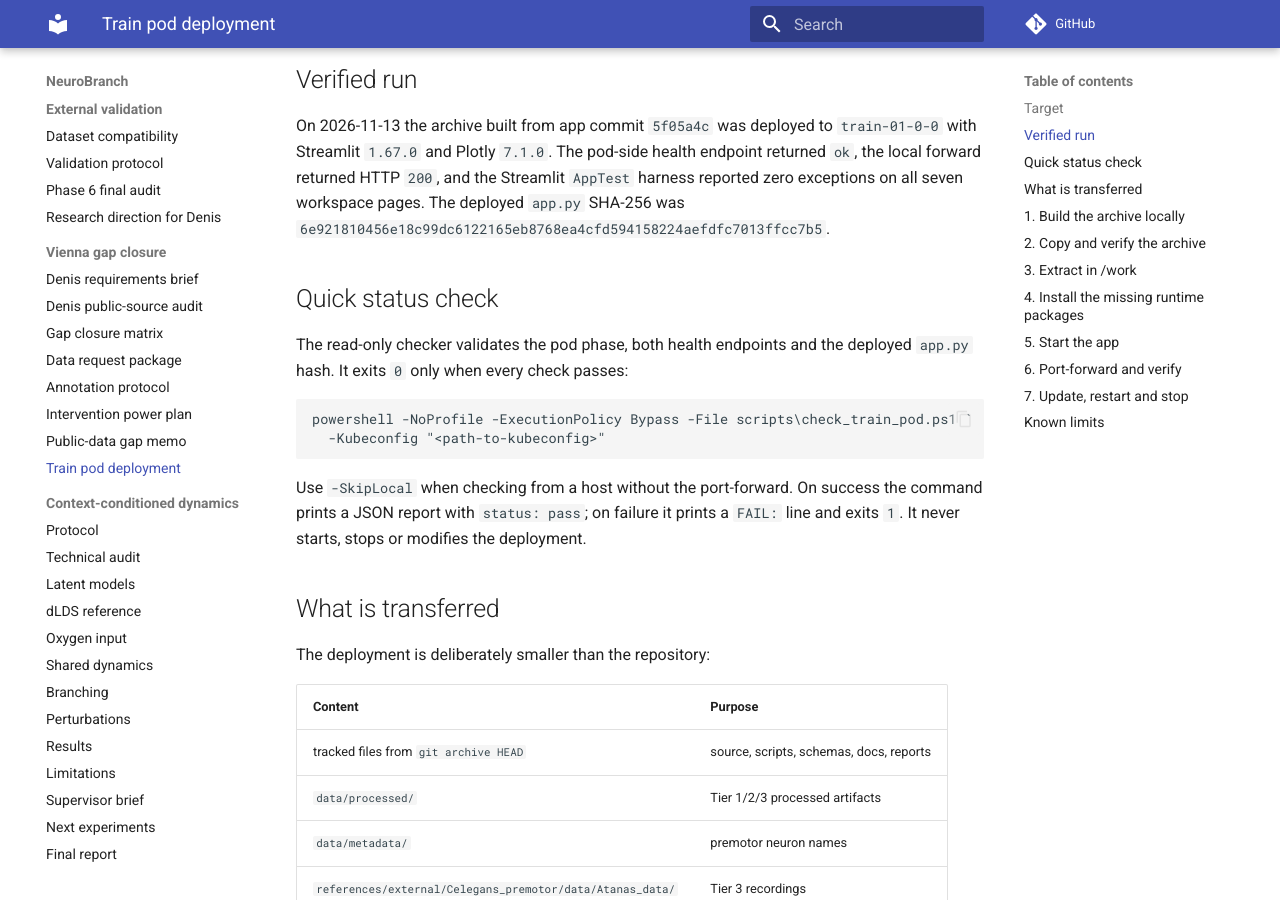
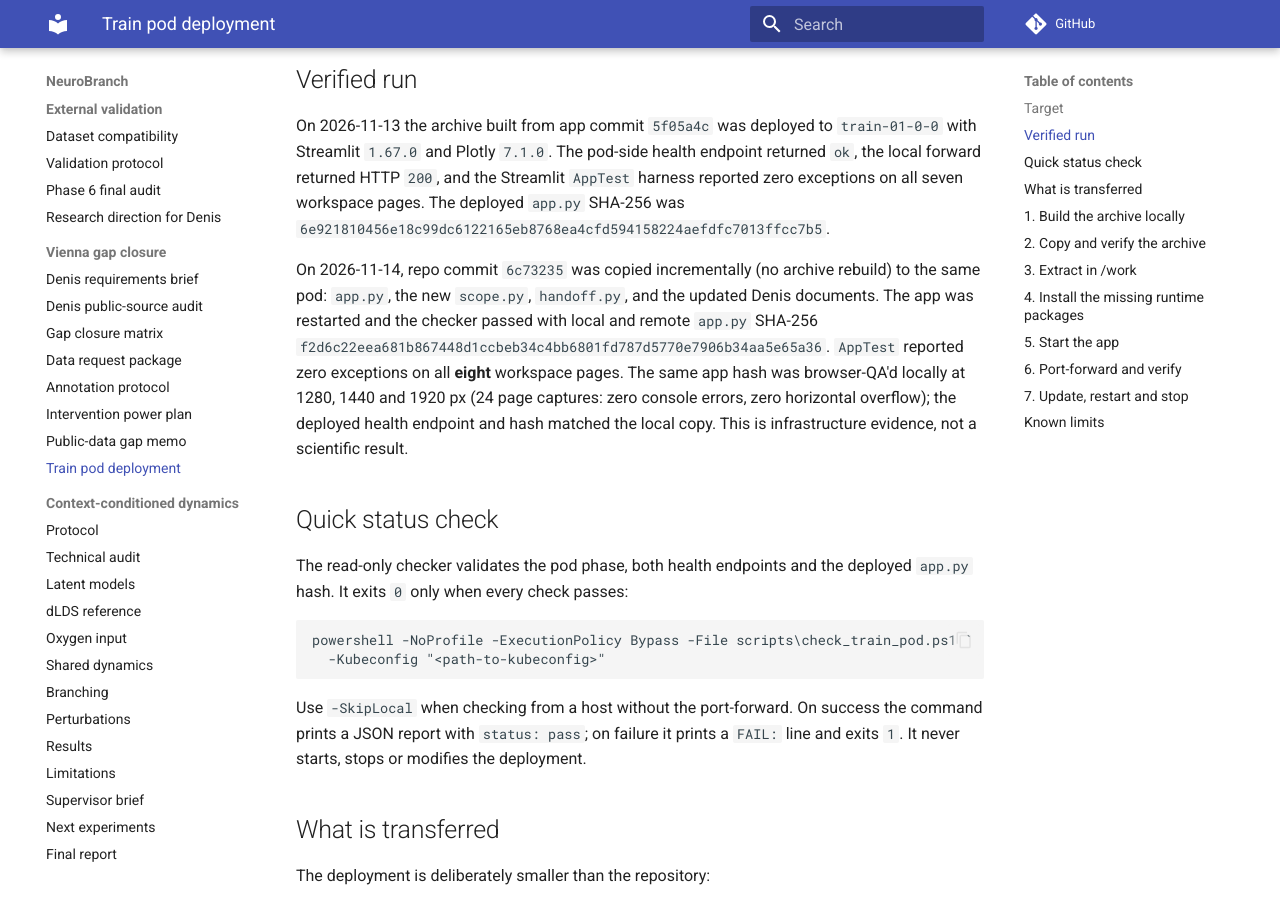
Before and after one commit to toniIepure25/neurobranch-celegans, an MkDocs documentation site: the page built from docs/POD_DEPLOYMENT_TRAIN.md, in a window 1280 px wide and 900 px high, scrolled down 645 px. Built offline with MkDocs 1.6.1 and Material for MkDocs 9.7.7, drawn with Linux system fonts in a browser that asks for light colours; comment, search, counter and statistics services are not loaded.

Commit message:
Record eight-page scope deployment

```diff
--- a/docs/POD_DEPLOYMENT_TRAIN.md
+++ b/docs/POD_DEPLOYMENT_TRAIN.md
@@ -25,6 +25,15 @@ Streamlit `1.67.0` and Plotly `7.1.0`. The pod-side health endpoint returned `ok
 forward returned HTTP `200`, and the Streamlit `AppTest` harness reported zero exceptions on all
 seven workspace pages. The deployed `app.py` SHA-256 was
 `6e921810456e18c99dc6122165eb8768ea4cfd594158224aefdfc7013ffcc7b5`.
+
+On 2026-11-14, repo commit `6c73235` was copied incrementally (no archive rebuild) to the same
+pod: `app.py`, the new `scope.py`, `handoff.py`, and the updated Denis documents. The app was
+restarted and the checker passed with local and remote `app.py` SHA-256
+`f2d6c22eea681b867448d1ccbeb34c4bb6801fd787d5770e7906b34aa5e65a36`. `AppTest` reported zero
+exceptions on all **eight** workspace pages. The same app hash was browser-QA'd locally at 1280,
+1440 and 1920 px (24 page captures: zero console errors, zero horizontal overflow); the deployed
+health endpoint and hash matched the local copy. This is infrastructure evidence, not a scientific
+result.
 
 ## Quick status check
 
```
